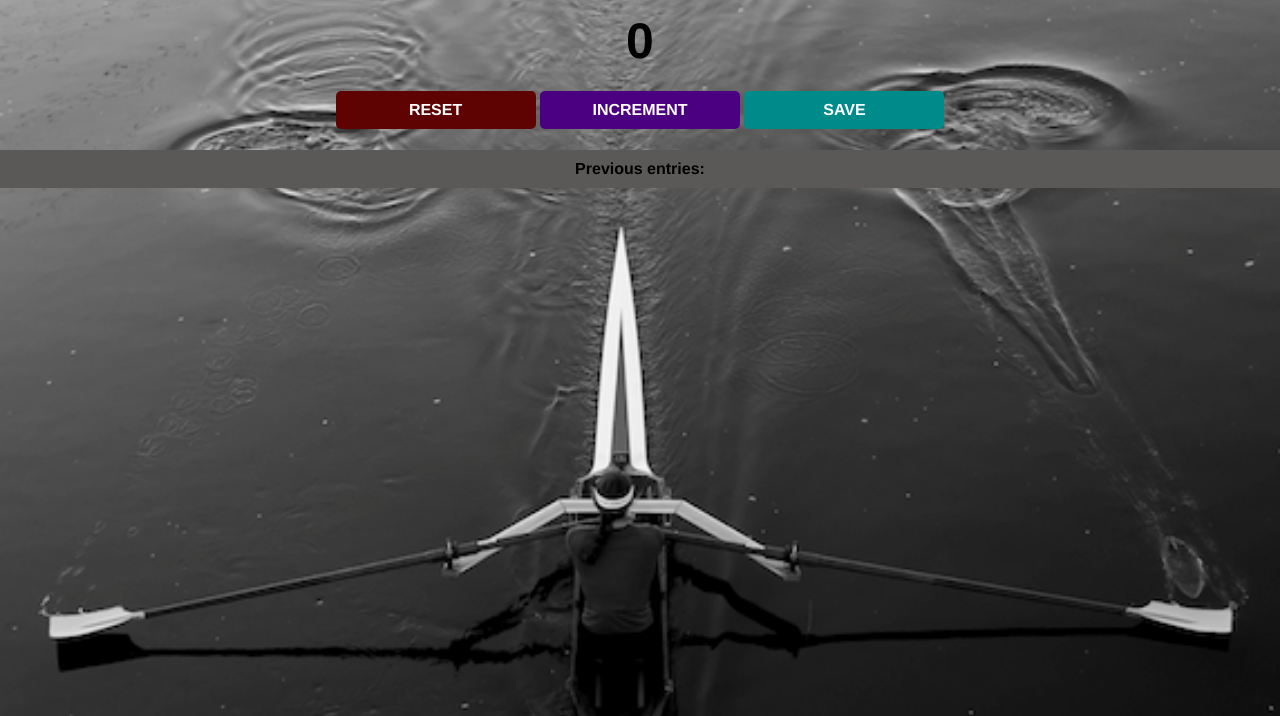
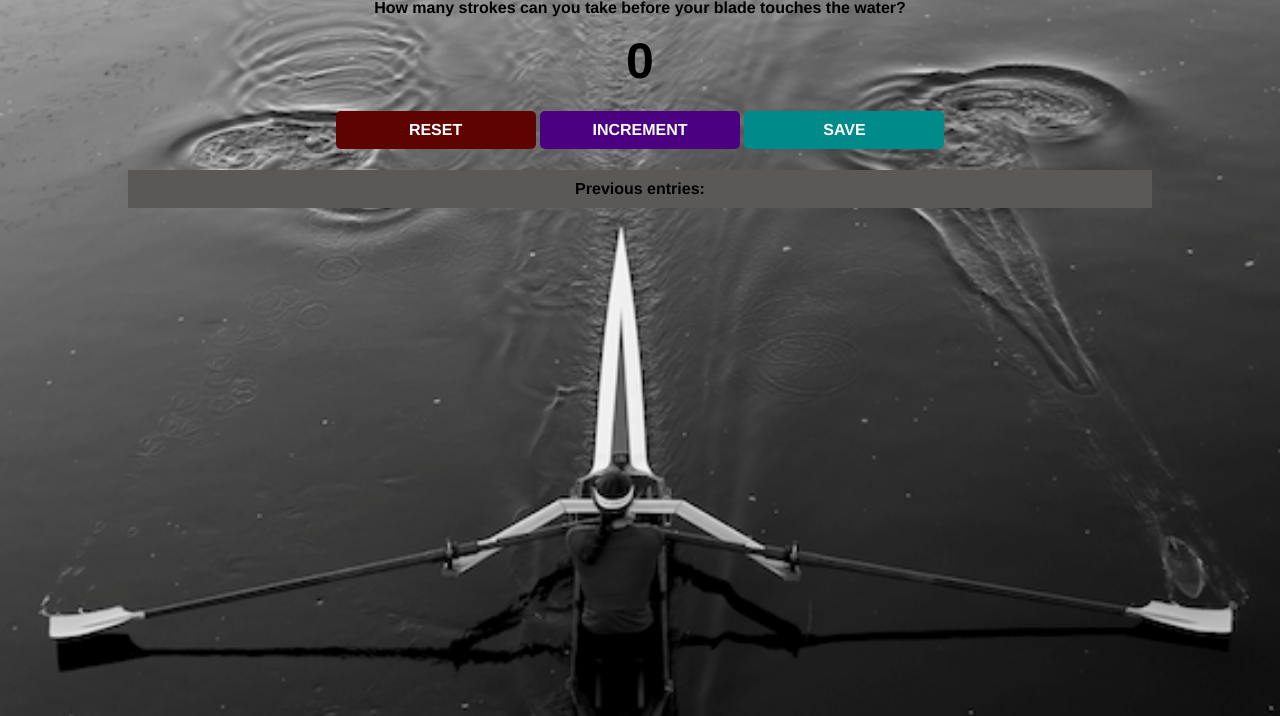
Before and after one commit to paper-dragonfly/simple_counter, a plain HTML site: page index.html in a window 1280 px wide. Shown: the part 84-800 px from the top of the page. Drawn offline with nearby package versions, Linux system fonts and the light colour scheme.

Commit message:
some formatting changes

```diff
--- a/index.css
+++ b/index.css
@@ -4,6 +4,12 @@ body {
     font-family: 'Helvetica Neue', sans-serif;
     font-weight: bold;
     text-align: center;
+}
+
+.container{
+    max-width:80%;
+    margin:auto;
+    padding:20px;
 }
 
 h1 {
--- a/index.html
+++ b/index.html
@@ -3,6 +3,7 @@
         <link rel="stylesheet" href="index.css">
     </head>
     <body>
+        <div class="container">
             <h1>Perfect Strokes</h1>
             <p id="intro">How many strokes can you take before your blade touches the water?</p>
             <h2 id="count-el">0</h2>
@@ -10,6 +11,7 @@
             <button id="increment-btn" onclick="increment()">INCREMENT</button>
             <button id="save-btn" onclick="save()">SAVE</button>
             <p id="save-el">Previous entries: </p>
+        </div>
         <script src="index.js">
             nnerText
         </script>
```
Lines whose indentation alone changed are shown as unchanged.
